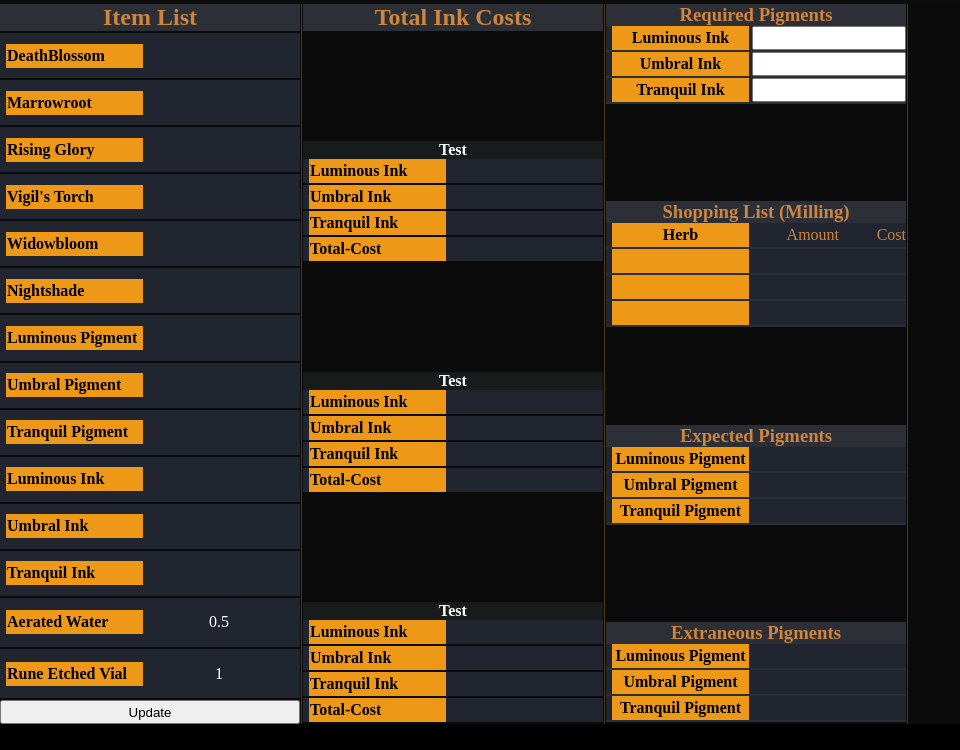
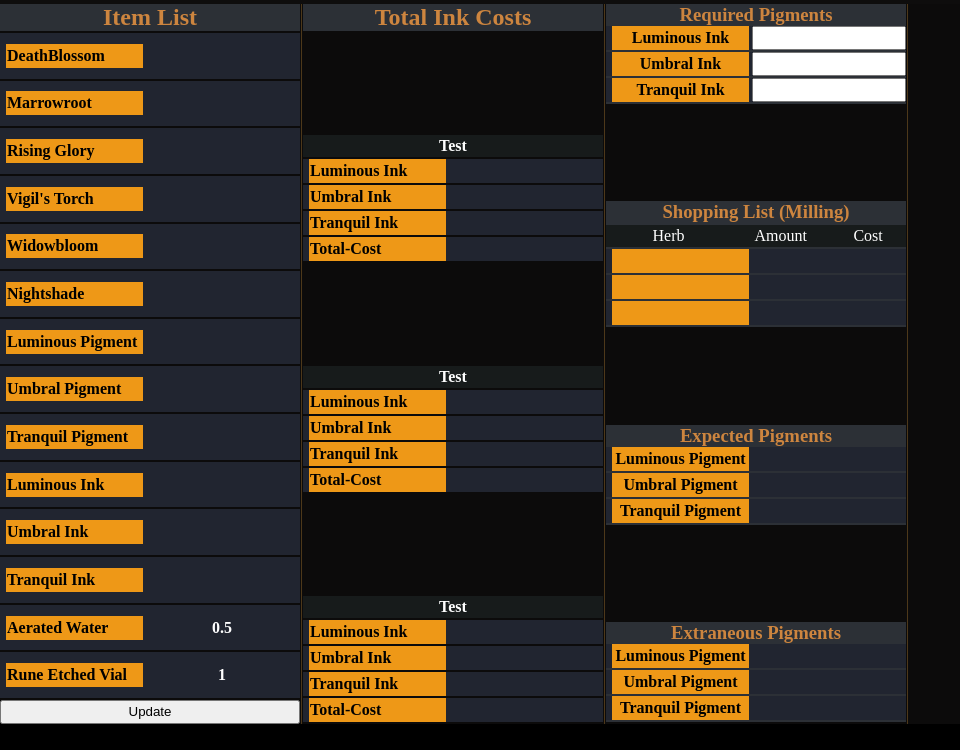
Before and after one commit to srknml/wow-destroy-calculator, an Electron app: page index.html in a window 960 px wide. Shown: the part 50-800 px from the top of the page. Drawn offline with Linux system fonts and the light colour scheme; no server answers.

Commit message:
Shopping and style

```diff
--- a/renderer/last.js
+++ b/renderer/last.js
@@ -3,15 +3,36 @@ const expected = getElements(".expected-pigments");
 const extra = getElements(".extraneous-pigments");
 const shopping = getElements(".shopping-section");
 
-const inputFunc = createInputEle = (id="0", type= "text", initV="") => {
+const inputFunc = (createInputEle = (id = "0", type = "text", initV = "") => {
   let input = createElement("input")("some-input");
   input.id = id;
   input.type = type;
   input.value = initV;
   return input;
-};
+});
+
+function deneme(params) {
+  let item = test("div", "sub-title");
+  let name = test("div", "sub-title2", "Herb");
+  let amount = test("div", "sub-title2", "Amount");
+  let cost = test("div", "sub-title2", "Cost");
+  createItem(item, name, amount, cost);
+  createItem(shopping, createItem(item, name, amount, cost));
+
+  for (let i = 0; i < 3; i++) {
+    let item = test("div", "items");
+    let name = test("div", "item-name");
+    let amount = test("div", "req-value");
+    let cost = test("div", "total-C");
+    createItem(shopping,createItem(item, name, amount, cost))
+
+  }
+}
+deneme();
 //#######   KOD TEKRARI ##########\\
 function createShoppingList() {
+  // createItem(shopping, ...createItemsLayout(inkList,"inputFunc"))
+
   const itema = document.createElement("div");
   itema.classList.add("itemss");
   const itemNamea = document.createElement("span");
@@ -43,17 +64,15 @@ function createShoppingList() {
 
     shopping.appendChild(item);
   }
-
 }
-
 
 createItem(expected, ...createItemsLayout(pigmentList));
 createItem(extra, ...createItemsLayout(pigmentList));
-createItem(reqs, ...createItemsLayout(inkList,inputFunc))
+createItem(reqs, ...createItemsLayout(inkList, inputFunc));
 // TODO
 /**
  * CreateItemsLayout fonksiyonuna extra argüman yollayarak input ve ya Shopping List için Gerekenleri yaptırabiliriz
  * total titles
  */
-createShoppingList();
+// createShoppingList();
 // createRequiredSection(reqs, inkList);
--- a/styles/styles.css
+++ b/styles/styles.css
@@ -60,7 +60,8 @@
   -ms-flex-direction: column;
   flex-direction: column;
   max-width: 300px;
-
+  /* height: auto;
+  overflow: hidden; */
   justify-content: space-between;
   border-right: 1px solid #4d381a;
   padding-right: 1px;
@@ -71,8 +72,10 @@
   text-align: center;
   color: peru;
   background-color: #2c3036;
+  /* height: auto;
+  overflow: hidden; */
 }
-.items,.itemss {
+.items {
   display: -ms-flexbox;
   display: -webkit-flex;
   display: flex;
@@ -97,6 +100,7 @@
   min-width: 135px;
   margin-left: 6px;
   padding: 3px 1px;
+  min-height: 18px;
   background-color: #ee9817;
   color: black;
 }
@@ -116,11 +120,44 @@ input {
   padding: 5px;
   flex-grow: 1;
   font-size: 16px;
+  font-weight: 600;
+  flex-grow: 3;
+  min-height: 18px;
+  /* max-width: 135px;
+  min-width: 135px; */
+  margin-left: 6px;
+  padding: 3px 1px;
 }
 .sub-title {
+  margin: 2px 0;
+  padding: 2px 0;
   text-align: center;
   color: rgb(255, 255, 255);
   background-color: #171b1b;
+  display: flex;
+  flex: 1 0 auto;
+
+  align-items: center;
+  flex-flow: row;
+  justify-content: space-evenly;
+  flex: 1 0 auto;
+}
+.sub-title2 {
+  -webkit-order: 0;
+  -ms-flex-order: 0;
+  order: 0;
+  -webkit-flex: 1 0 auto;
+  -ms-flex: 1 0 auto;
+  flex: 1 0 auto;
+  -webkit-align-self: auto;
+  -ms-flex-item-align: auto;
+  align-self: auto;
+
+}
+.sub-title2:first-child{
+  -webkit-flex: 2 0 auto;
+    -ms-flex: 2 0 auto;
+    flex: 2 0 auto;
 }
 button {
   height: 20px;
```
Also changed, not shown: renderer/itemcontainer.js (line endings or trailing spaces).
